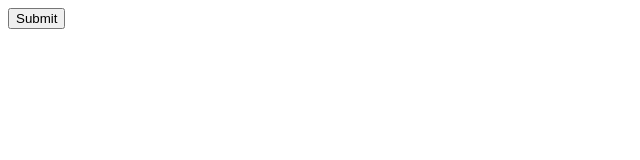
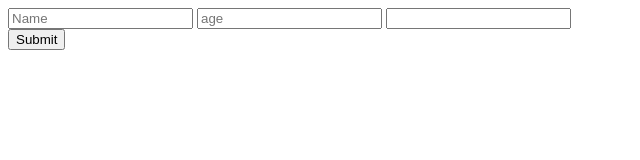
Before and after one commit to hari-tej/sample, a plain HTML site: page index.html in a window 1280 px wide. Shown: the whole page, without its empty margins (0-640 px from the left). Drawn offline with Linux system fonts and the light colour scheme.

Commit message:
third commit

```diff
--- a/index.html
+++ b/index.html
@@ -5,6 +5,11 @@
     <meta http-equiv="X-UA-Compatible" content="IE=edge">
     <meta name="viewport" content="width=device-width, initial-scale=1.0">
     <title>Sample site</title>
+    <form>
+        <input type="text" placeholder="Name"/>
+        <input type="age" placeholder="age"/>
+        <input type="password" />
+    </form>
     <button>Submit</button>
 </head>
 <body>
```
